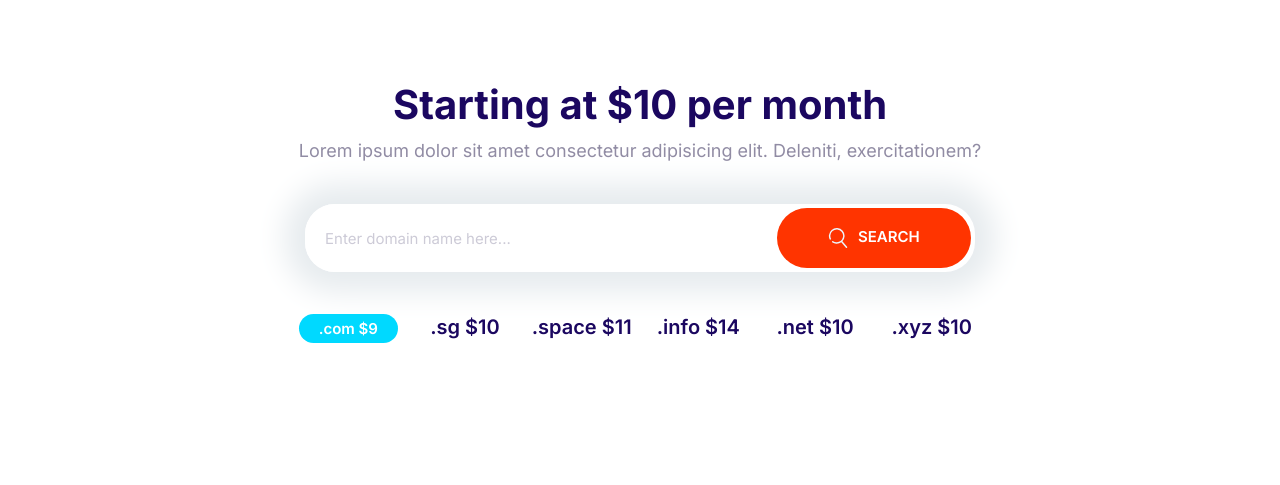
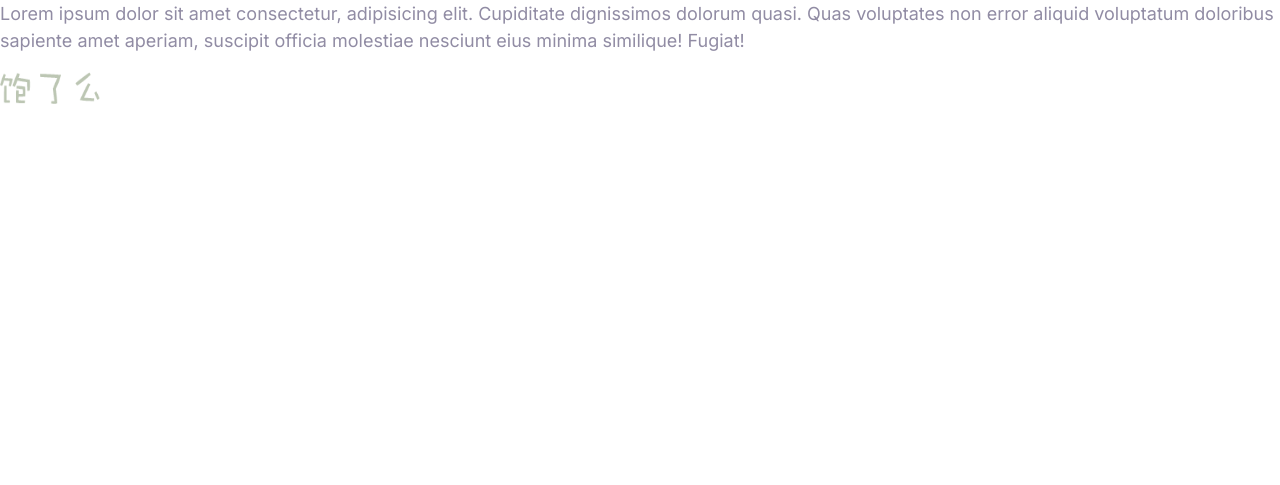
Before and after one commit to i3yxman/klanshenwebtest, a website built with Parcel: page playground.html in a window 1280 px wide. Built offline with nearby package versions, Linux system fonts and the light colour scheme.

Commit message:
Update main page photo and logo.

```diff
--- a/css/styles.css
+++ b/css/styles.css
@@ -895,3 +895,8 @@ a {
 .callout-signup {
   transform: translateY(5rem);
 }
+
+.testimg {
+  width: 10rem;
+  height: 3.2rem;
+}
--- a/playground.html
+++ b/playground.html
@@ -13,34 +13,12 @@
     <link rel="stylesheet" href="css/styles.css" />
   </head>
   <body>
-    <section class="block container block-domain">
-      <header class="block__header">
-        <h2>Starting at $10 per month</h2>
-        <p>
-          Lorem ipsum dolor sit amet consectetur adipisicing elit. Deleniti,
-          exercitationem?
-        </p>
-      </header>
-      <div class="input-group">
-        <input
-          type="text"
-          class="input"
-          placeholder="Enter domain name here..."
-        />
-        <button class="btn btn--accent">
-          <svg class="icon icon--white">
-            <use xlink:href="images/sprite.svg#search"></use></svg
-          >Search
-        </button>
-      </div>
-      <ul class="list block-domain__prices">
-        <li><span class="badge badge--secondary">.com $9</span></li>
-        <li>.sg $10</li>
-        <li>.space $11</li>
-        <li>.info $14</li>
-        <li>.net $10</li>
-        <li>.xyz $10</li>
-      </ul>
-    </section>
+    <p>
+      Lorem ipsum dolor sit amet consectetur, adipisicing elit. Cupiditate
+      dignissimos dolorum quasi. Quas voluptates non error aliquid voluptatum
+      doloribus sapiente amet aperiam, suscipit officia molestiae nesciunt eius
+      minima similique! Fugiat!
+    </p>
+    <img class="testimg" src="images/baoleme.png" alt="" />
   </body>
 </html>
```
Also changed, not shown: index.html (+11 -10 lines), images/baoleme.png (added), images/food@2x.jpg (added), 2 other files.
